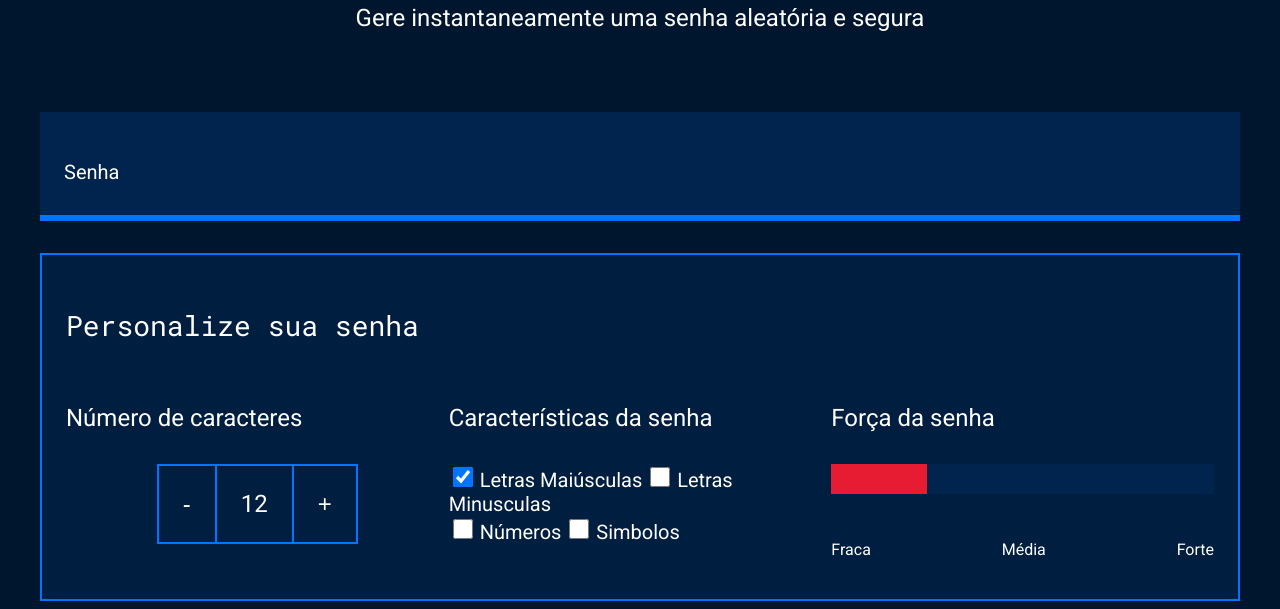
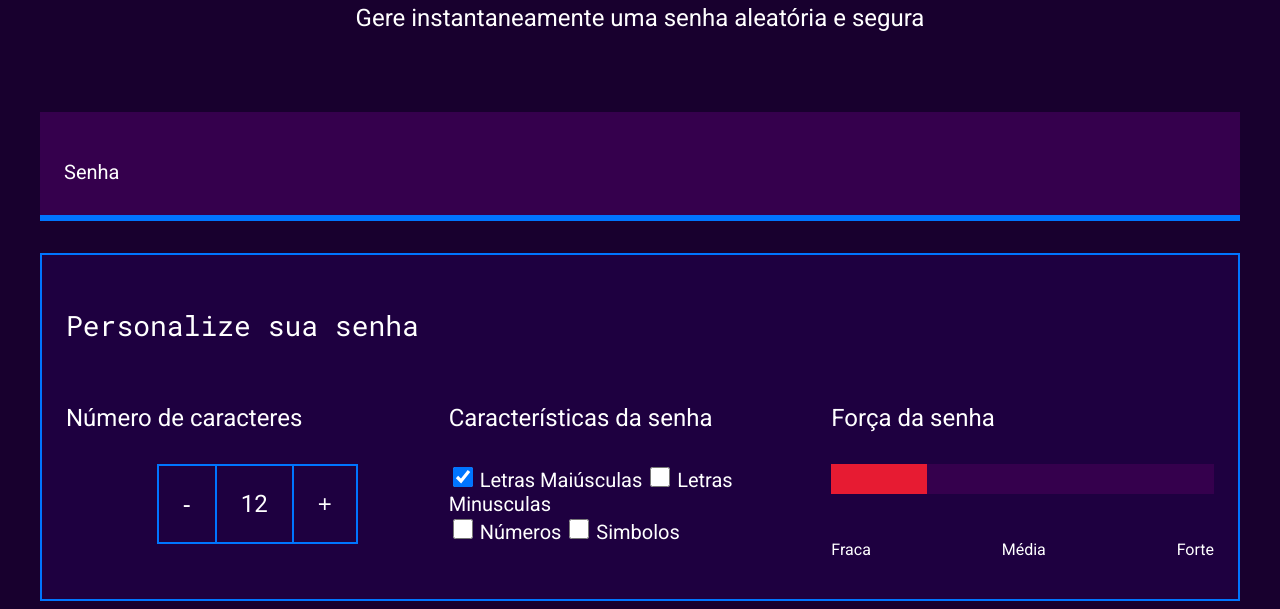
Before and after one commit to navisotas/gerador-de-senha, a plain HTML site: page index.html in a window 1280 px wide. Shown: the part 237-846 px from the top of the page. Drawn offline with Linux system fonts and the light colour scheme.

Commit message:
joujjbj,mm   mn nkk,jb kuvb

```diff
--- a/style.css
+++ b/style.css
@@ -2,9 +2,9 @@
 
 :root {
     --branco: white;
-    --cor-de-fundo: #00162E;
-    --fundo-senha: #00244D;
-    --fundo-texto: #001E40;
+    --cor-de-fundo: #18002e;
+    --fundo-senha: #35004d;
+    --fundo-texto: #1e0040;
     --borda: #0075FF;
     --roboto: 'Roboto', sans-serif;
     --roboto-mono: 'Roboto Mono', monospace;
```
